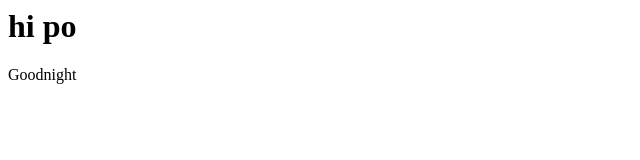
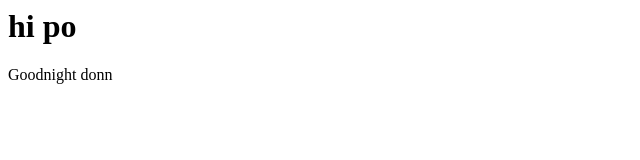
Before and after one commit to sampledon2/helloDon, a plain HTML site: page index.html in a window 1280 px wide. Shown: the full height of the page, 0-640 px from the left. Drawn offline with Linux system fonts and the light colour scheme.

Commit message:
error2update

```diff
--- a/index.html
+++ b/index.html
@@ -6,7 +6,7 @@
   <body>
     <h1> hi po </h1>
 
-    Goodnight
+    Goodnight donn
     </body>
 
   </html>
```
